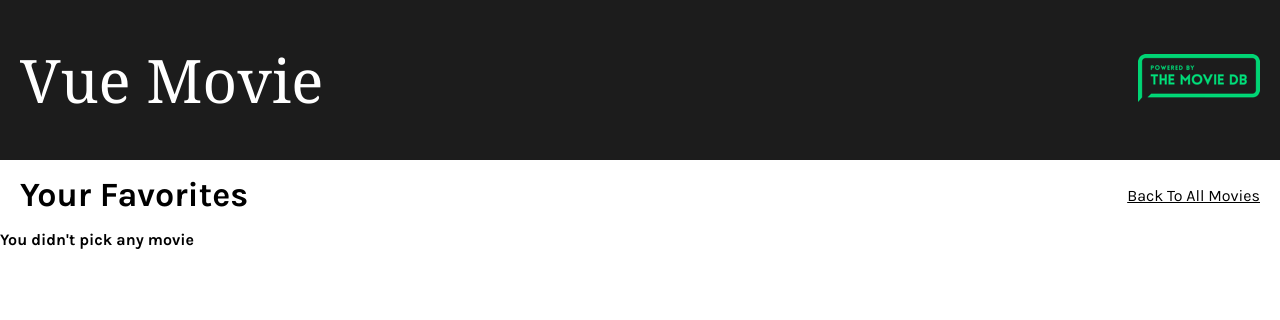
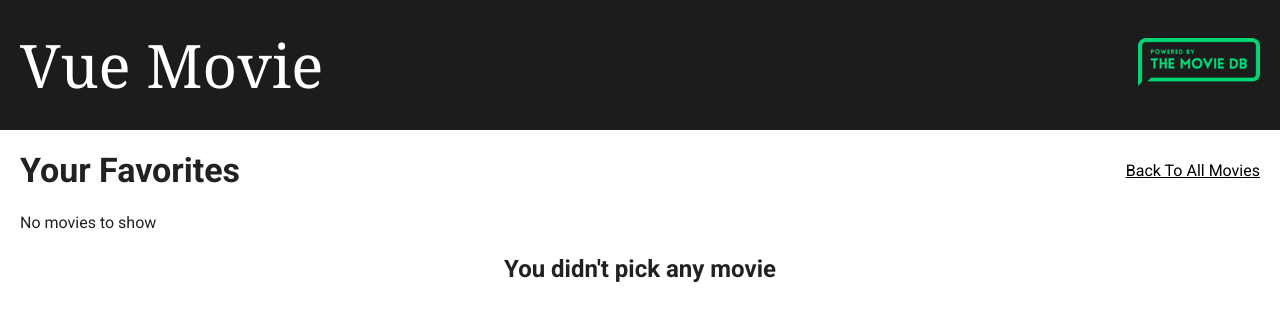
Before and after one commit to orby32/vue-movie-3, a Vue app: page /favorites in a window 1280 px wide. Shown: the top 320 px of the page. Built offline with nearby package versions, Linux system fonts and the light colour scheme.

Commit message:
add empty state messages

```diff
--- a/package.json
+++ b/package.json
@@ -17,6 +17,7 @@
     "vue-image-compressor": "^1.0.3",
     "vue-loading-overlay": "^3.3.2",
     "vue-router": "^3.1.6",
+    "vuetify": "^2.2.28",
     "vuex": "^3.1.3",
     "vuex-persist": "^2.2.0"
   },
@@ -28,8 +29,11 @@
     "eslint": "^6.7.2",
     "eslint-plugin-vue": "^6.2.2",
     "node-sass": "^4.13.1",
+    "sass": "^1.19.0",
     "sass-loader": "^8.0.2",
+    "vue-cli-plugin-vuetify": "~2.0.5",
     "vue-template-compiler": "^2.6.11",
+    "vuetify-loader": "^1.3.0",
     "webpack": "^4.42.1",
     "webpack-bundle-analyzer": "^3.7.0"
   },
--- a/public/index.html
+++ b/public/index.html
@@ -7,6 +7,8 @@
     <meta name="viewport" content="width=device-width" />
     <link rel="icon" href="<%= BASE_URL %>favicon.ico">
     <title><%= htmlWebpackPlugin.options.title %></title>
+    <link rel="stylesheet" href="https://fonts.googleapis.com/css?family=Roboto:100,300,400,500,700,900">
+    <link rel="stylesheet" href="https://cdn.jsdelivr.net/npm/@mdi/font@latest/css/materialdesignicons.min.css">
   </head>
   <body>
     <noscript>
--- a/src/App.vue
+++ b/src/App.vue
@@ -1,31 +1,20 @@
 <template>
-  <div id="app">
-    <Header></Header>
-    <transition name="fade">
-    <router-view></router-view>
-    </transition>
-  </div>
+  <v-app dark>
+<Header/>
+    <v-content>
+      <router-view/>
+    </v-content>
+  </v-app>
 </template>
 
 <script>
-import Header from "@/components/Header.vue";
-
-
+import Header from './components/Header.vue';
 export default {
-  name: "app",
+  name: 'App',
   components: {
     Header
   },
+  data: () => ({
+  }),
 };
 </script>
-
-<style lang="scss">
-@import "@/sass/_reset.scss";
-
-.fade-enter-active {
-  transition: opacity 1.3s;
-}
-.fade-enter, .fade-leave-to /* .fade-leave-active below version 2.1.8 */ {
-  opacity: 0;
-}
-</style>
--- a/src/components/Card.vue
+++ b/src/components/Card.vue
@@ -3,10 +3,6 @@
     <slot></slot>
   </li>
 </template>
-
-<script>
-export default {};
-</script>
 
 <style lang="scss">
 .actor-card {
@@ -19,6 +15,7 @@ export default {};
   img {
     width: 100%;
     height: auto;
+    border-radius: 2px;
   }
 
   &:hover {
--- a/src/components/Header.vue
+++ b/src/components/Header.vue
@@ -8,10 +8,6 @@
     </div>
   </header>
 </template>
-
-<script>
-export default {};
-</script>
 
 <style lang="scss">
 .header {
--- a/src/components/MainView.vue
+++ b/src/components/MainView.vue
@@ -30,6 +30,7 @@
         </button>
       </li>
     </ul>
+    <p v-if="movies.length === 0">{{emptyMessage}}</p>
   </div>
 </template>
 
@@ -39,6 +40,11 @@ export default {
     movies: {
       type: Array,
       required: true
+    }
+  },
+  data() {
+    return {
+      emptyMessage: 'No movies to show'
     }
   },
   computed: {
@@ -118,6 +124,8 @@ export default {
   border: 1px solid #000;
   background-color: #dcdcdc;
   cursor: pointer;
+  padding: 2px 5px;
+  font-size: 13px;
   transition: opacity 0.3s;
 
   &:hover {
--- a/src/pages/Homepage.vue
+++ b/src/pages/Homepage.vue
@@ -4,6 +4,7 @@
     <SearchField></SearchField>
     <Tabs></Tabs>
     <MainView :movies="searchFilter" v-if="popularMovies"></MainView>
+
   </div>
 </template>
 
--- a/src/pages/Wishlist.vue
+++ b/src/pages/Wishlist.vue
@@ -1,8 +1,7 @@
 <template>
 <div>
-     <!-- <button  v-if="!favoritesIsEmpty" @click="resetFavorites" class="clear-wishlist">Clear Whishlit</button> -->
    <MainView :movies="favorites"></MainView>
-   <h2 v-if="favoritesIsEmpty">You didn't pick any movie</h2>
+   <h2 class="message" v-if="favoritesIsEmpty">You didn't pick any movie</h2>
 </div>
 </template>
 
@@ -28,4 +27,7 @@ export default {
        font-size: 34px;
         margin: 15px 0;
     }
+    .message {
+        text-align: center;
+    }
 </style>
--- /dev/null
+++ b/src/plugins/vuetify.js
@@ -0,0 +1,7 @@
+import Vue from 'vue';
+import Vuetify from 'vuetify/lib';
+
+Vue.use(Vuetify);
+
+export default new Vuetify({
+});
```
Also changed, not shown: src/main.js (+6 -1 lines), src/views/Home.vue (added, +15 -0 lines), 1 other file (tests, documents, lock files or other folders).
